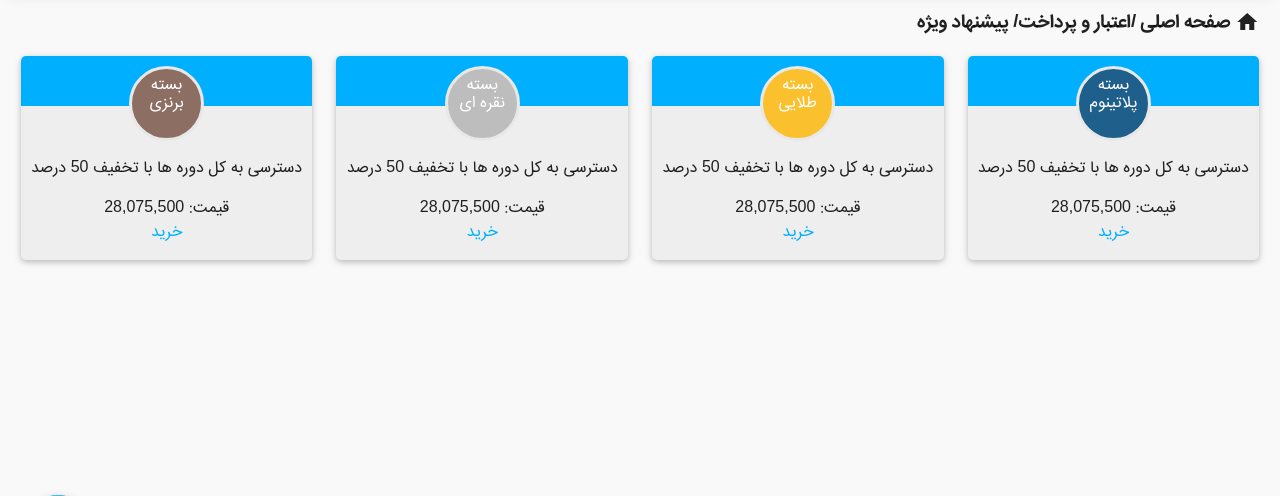
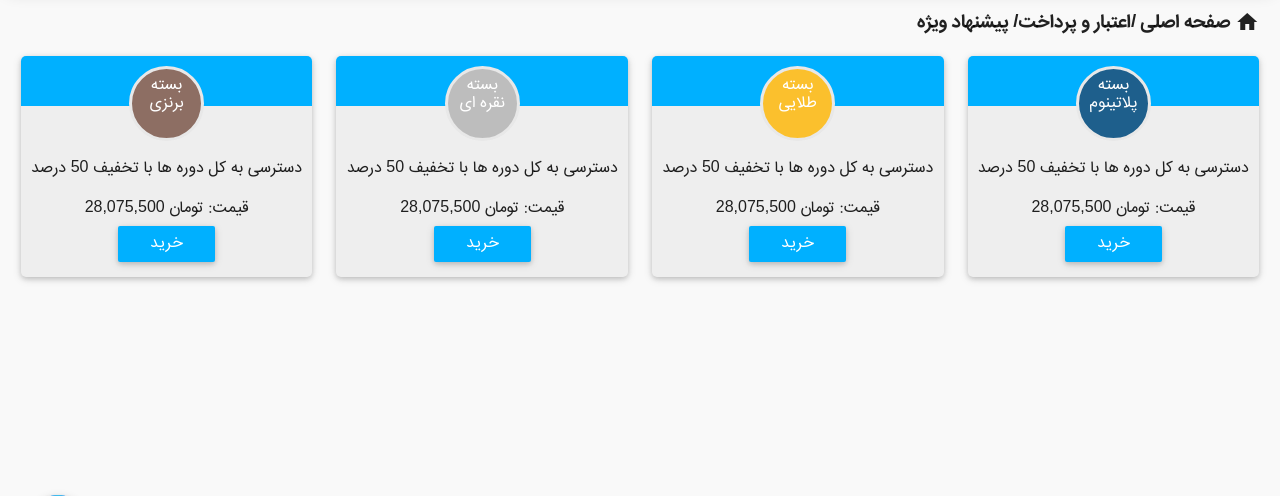
Before and after one commit to zahrasha/farasa, a PHP site: page /buy-pack.php in a window 1280 px wide. Shown: the part 165-661 px from the top of the page. Run offline with PHP 8.4, Linux system fonts and the light colour scheme.

Commit message:
tabel change ( archive etebar) /cdr page search /add a tag archive pardakht/btn buy pack

```diff
--- a/buy-pack.php
+++ b/buy-pack.php
@@ -25,22 +25,22 @@
         <div class="row margin-bottom-0">
             <!--Top title-->
             <div class="col s12 m12 l12">
-                <h5 class="breadcrumbs-title "><i class="mdi-action-home"></i>صفحه اصلی /اعتبار و پرداخت/ پیشنهاد ویژه</h5>
-            </div>
+               <h5 class="breadcrumbs-title "><i class="mdi-action-home"></i>صفحه اصلی /اعتبار و پرداخت/ پیشنهاد ویژه</h5>
+               </div>
         </div>
         <div class="row">
         <div class="col s12 m6 l3 right">
             <div class="card z-depth-1 card-profile grey lighten-3 center-align">
                 <div class="card-profile-header light-blue accent-3"></div>
                 <div class="image-mask head-card1">
-                <h6>بسته پلاتینوم </h6>
-                </div>
+               <h6>بسته پلاتینوم </h6>
+               </div>
                 <div class="card-profile-content ">
 
                     <p>دسترسی به کل دوره ها با تخفیف 50 درصد</p>
-                    <span>قیمت: 28,075,500</span>
+                    <span>قیمت: تومان 28,075,500</span>
                     <br>
-                    <a href="">خرید</a>
+                    <a class="btn waves-effect waves-light z-depth-1 light-blue accent-3 margin-top-5"  href="">خرید</a>
                 </div>
             </div>
         </div>
@@ -52,9 +52,9 @@
                 </div>
                 <div class="card-profile-content ">
                     <p>دسترسی به کل دوره ها با تخفیف 50 درصد</p>
-                    <span>قیمت: 28,075,500</span>
+                    <span>قیمت:  تومان 28,075,500</span>
                     <br>
-                    <a href="">خرید</a>
+                    <a class="btn waves-effect waves-light z-depth-1 light-blue accent-3 margin-top-5"  href="">خرید</a>
                 </div>
             </div>
         </div>
@@ -66,9 +66,9 @@
                 </div>
                 <div class="card-profile-content ">
                     <p>دسترسی به کل دوره ها با تخفیف 50 درصد</p>
-                    <span>قیمت: 28,075,500</span>
+                    <span>قیمت: تومان 28,075,500</span>
                     <br>
-                    <a href="">خرید</a>
+                    <a  class="btn waves-effect waves-light z-depth-1 light-blue accent-3 margin-top-5" href="">خرید</a>
                 </div>
             </div>
         </div>
@@ -80,9 +80,9 @@
                 </div>
                 <div class="card-profile-content ">
                     <p>دسترسی به کل دوره ها با تخفیف 50 درصد</p>
-                    <span>قیمت: 28,075,500</span>
+                    <span>قیمت: تومان 28,075,500</span>
                     <br>
-                    <a href="">خرید</a>
+                    <a class="btn waves-effect waves-light z-depth-1 light-blue accent-3 margin-top-5"  href="">خرید</a>
                 </div>
             </div>
         </div>
--- a/factors-archive.php
+++ b/factors-archive.php
@@ -11,6 +11,8 @@
             </div>
         </div>
         <div class="row">
+        <a class="col s12 m8 l8 offset-l2" href="payment.php">بازگشت به صفحه اعتبار و پرداخت</a>
+        <div class="clear"></div>
         <table class="col s12 m8 l8 offset-l2 responsive-table striped centered farzan-table  first-col-shrink">
                 <thead class="white-text purple">
                 <tr class="my-table">
```
Also changed, not shown: questionnaire.php (+5 -11 lines), search.php (+9 -5 lines).
